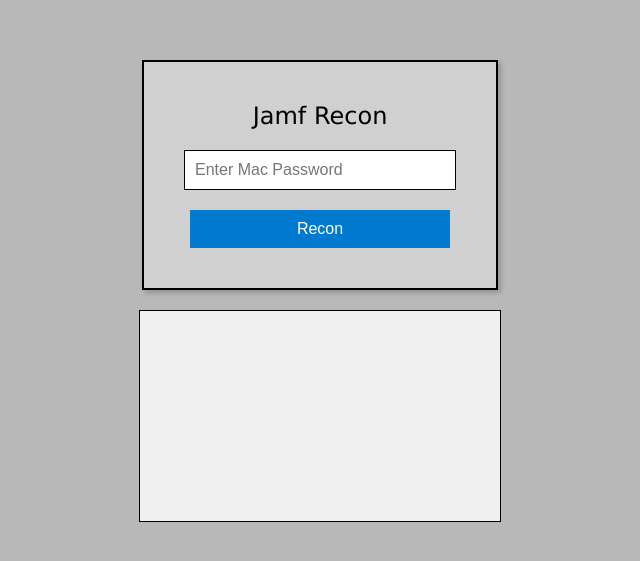
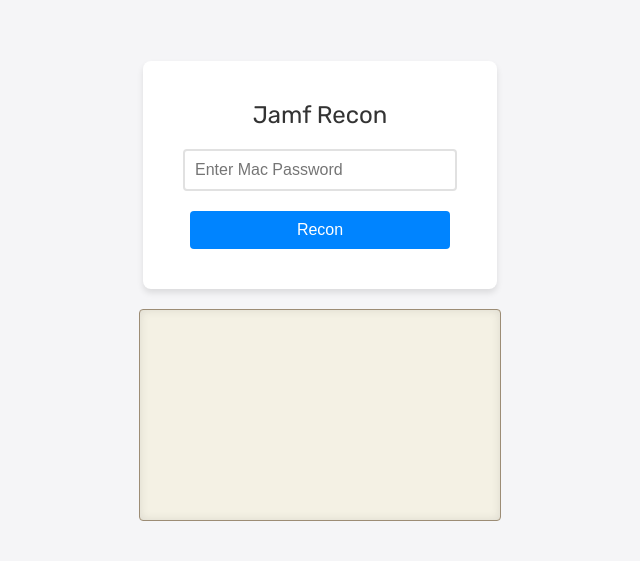
Before and after one commit to nickconnolly/Recon, an Electron app: page src/index.html in a window 800 px wide. Shown: the part 109-670 px from the top of the page, without its empty margins (80-720 px from the left). Drawn offline with Linux system fonts and the light colour scheme; no server answers.

Commit message:
modernized styling

```diff
--- a/src/style.css
+++ b/src/style.css
@@ -1,55 +1,57 @@
+/* Base Styles */
 body {
-    font-family: 'Geneva', sans-serif; /* Closer to Mac OS fonts */
+    font-family: 'Rubik', sans-serif;
     display: flex;
     justify-content: center;
     align-items: center;
     height: 100vh;
     margin: 0;
-    background-color: #b8b8b8; /* Classic Mac OS 9 background */
-    color: #000; /* Standard text color */
+    background-color: #f5f5f7; /* Light mode background */
+    color: #333; /* Light mode text color */
 }
 
 #passwordForm {
     display: flex;
     flex-direction: column;
     align-items: center;
-    background-color: #d0d0d0; /* Slightly lighter grey for forms */
+    background-color: #ffffff; /* Light mode form background */
     padding: 40px;
-    border-radius: 0; /* Keeping the classic sharp corner look */
-    border: 2px solid #000; /* Defined border for depth */
-    box-shadow: 3px 3px 5px rgba(0, 0, 0, 0.2); /* Subtle shadow for 3D effect */
+    border-radius: 8px;
+    border: none;
+    box-shadow: 0 4px 6px rgba(0, 0, 0, 0.1);
 }
 
 .form-title {
     font-size: 24px;
-    color: #000;
+    color: #333; /* Light mode title color */
     margin-bottom: 20px;
 }
 
 input[type="password"] {
     padding: 10px;
     margin-bottom: 20px;
-    border: 1px solid #000; /* More defined input borders */
-    border-radius: 0; /* Mac OS 9 did not use rounded corners */
+    border: 2px solid #e1e1e1; /* Light mode input border */
+    border-radius: 4px;
     font-size: 16px;
     background-color: #fff;
     width: 250px;
+    color: #333; /* Light mode input text */
 }
 
 #renewButton {
     padding: 10px 20px;
-    background-color: #007ace; /* A brighter, more engaging blue */
+    background-color: #0084ff; /* Light mode button background */
     color: #fff;
     border: none;
-    border-radius: 0;
+    border-radius: 4px;
     font-size: 16px;
     cursor: pointer;
-    transition: background-color 0.3s, color 0.3s;
+    transition: background-color 0.3s, color 0.3s, transform 0.2s;
     width: 260px;
 }
 
 #renewButton:hover {
-    background-color: #005ba1;
+    background-color: #006bdc; /* Light mode button hover */
 }
 
 #renewButton:active {
@@ -64,14 +66,58 @@
 }
 
 #commandOutput {
-    background-color: #f0f0f0;
-    color: #000;
+    background-color: #f4f1e4; /* Sepia background for LCD look in light mode */
+    color: #564a3a; /* Sepia text color */
     padding: 20px;
     margin-top: 20px;
-    border: 1px solid #000;
-    border-radius: 0; /* Sharp edges for authentic feel */
+    border: 1px solid #9c8c75;
+    border-radius: 4px;
     width: 320px;
     height: 170px;
     overflow-y: auto;
     word-wrap: break-word;
+    font-family: 'Courier New', Courier, monospace;
+    font-size: 14px;
+    line-height: 1.5;
+    text-shadow: 0 0 1px #9c8c75;
+    box-shadow: inset 0 0 10px rgba(0, 0, 0, 0.1);
 }
+
+/* Dark Mode Styles */
+@media (prefers-color-scheme: dark) {
+    body {
+        background-color: #121212; /* Dark mode background */
+        color: #e0e0e0; /* Dark mode text color */
+    }
+
+    #passwordForm {
+        background-color: #333333; /* Dark mode form background */
+        box-shadow: 0 4px 6px rgba(0, 0, 0, 0.3);
+    }
+
+    .form-title {
+        color: #ffffff; /* Dark mode title color */
+    }
+
+    input[type="password"] {
+        background-color: #555555; /* Dark mode input background */
+        border: 2px solid #777777; /* Dark mode input border */
+        color: #e0e0e0; /* Dark mode input text */
+    }
+
+    #renewButton {
+        background-color: #006bdc; /* Dark mode button background */
+        color: #ffffff; /* Dark mode button text */
+    }
+
+    #renewButton:hover {
+        background-color: #0056b3; /* Dark mode button hover */
+    }
+
+    #commandOutput {
+        background-color: #2a2a2a; /* Dark mode LCD-like background */
+        color: #a9a9a9; /* Dark mode LCD text color */
+        border: 1px solid #444444; /* Dark mode LCD border */
+        text-shadow: 0 0 1px #000000; /* Dark mode LCD text shadow */
+    }
+}
```
